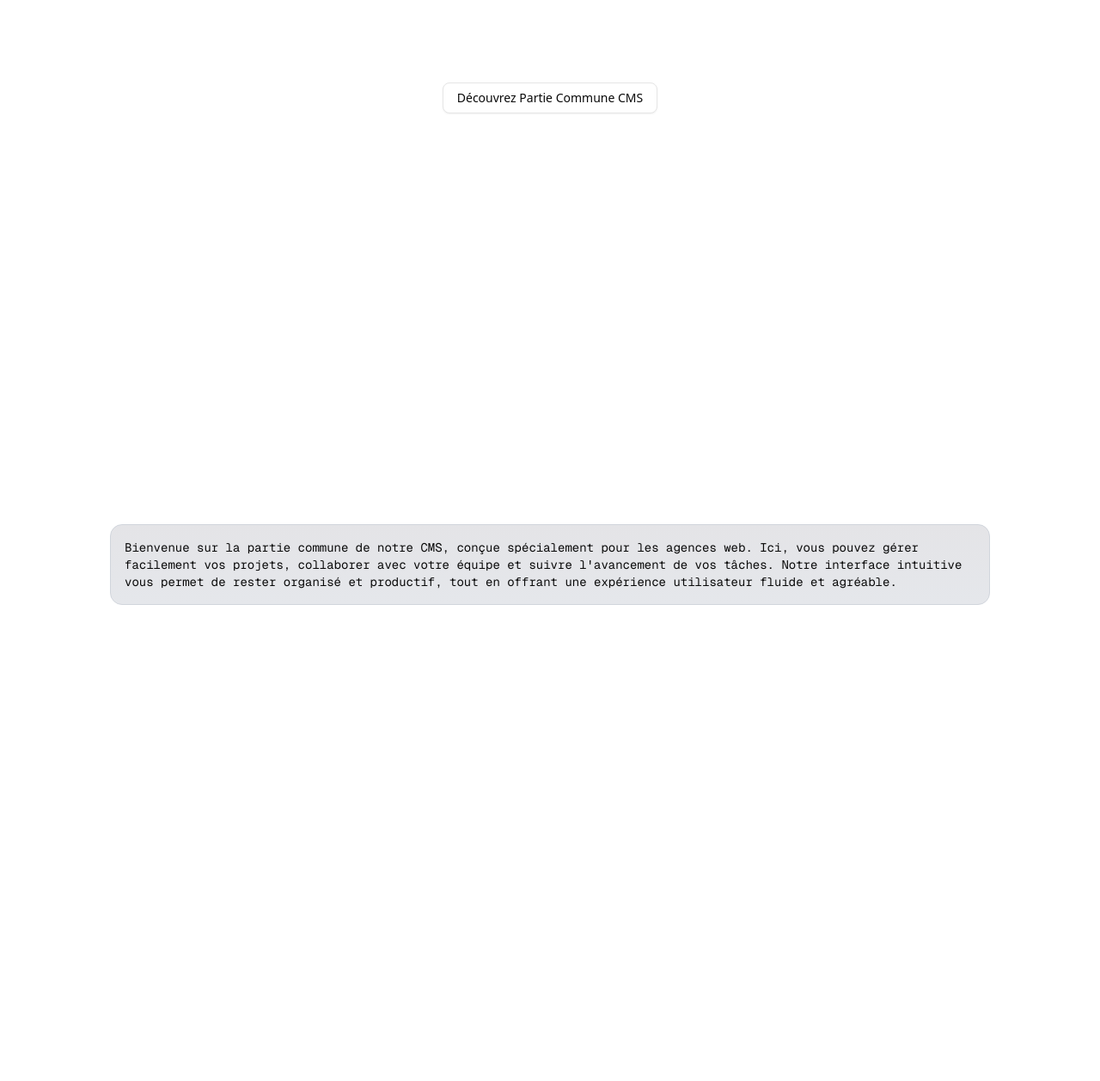
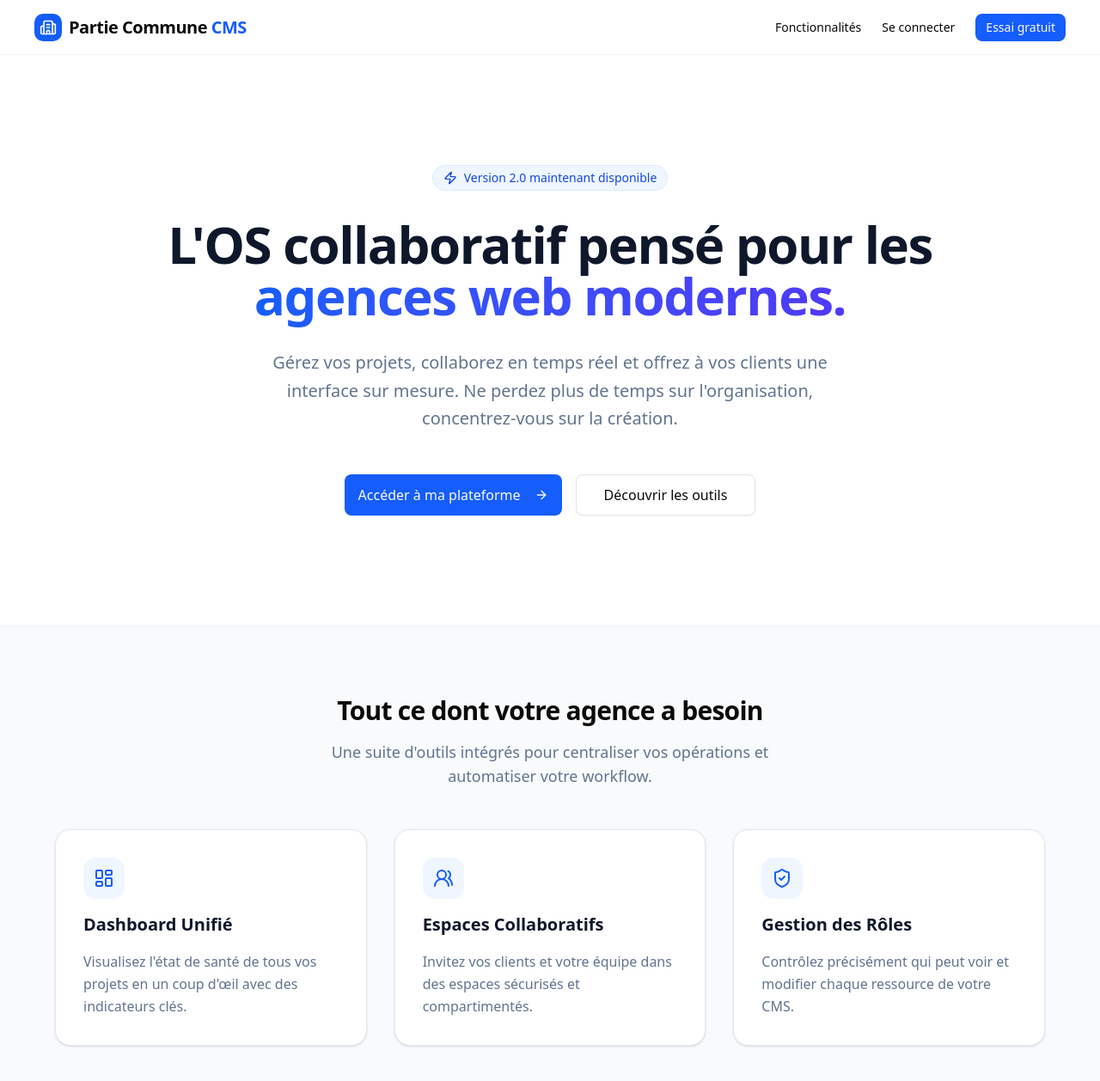
Before and after one commit to AlexandreHoumeau/la-partie-commune, a Next.js app: page / in a window 1280 px wide. Shown: the top 1258 px of the page at 86% size. Before the commit the page ends 800 px from the top, so only its background shows below. Built offline with nearby package versions, Linux system fonts and the light colour scheme.

Commit message:
Added a landing page

```diff
--- a/app/page.tsx
+++ b/app/page.tsx
@@ -1,17 +1,147 @@
 "use client";
+
 import { Button } from "@/components/ui/button";
+import {
+  ArrowRight,
+  LayoutDashboard,
+  Users2,
+  Zap,
+  ShieldCheck,
+  MousePointerClick,
+  Building2
+} from "lucide-react";
+import Link from "next/link";
 
 export default function Home() {
   return (
-    <main className="flex min-h-screen flex-col items-center justify-between p-24">
-      <Button onClick={() => window.open("/app")} variant="outline" className="mb-4">
-        Découvrez Partie Commune CMS
-      </Button>
-      <div className="z-10 w-full max-w-5xl items-center justify-between font-mono text-sm lg:flex">
-        <p className="fixed left-0 top-0 flex w-full justify-center border-b border-gray-300 bg-gradient-to-b from-zinc-200 pb-6 pt-8 backdrop-blur-2xl dark:border-neutral-800 dark:bg-zinc-800/30 dark:from-inherit lg:static lg:w-auto lg:rounded-xl lg:border lg:bg-gray-200 lg:p-4">
-          Bienvenue sur la partie commune de notre CMS, conçue spécialement pour les agences web. Ici, vous pouvez gérer facilement vos projets, collaborer avec votre équipe et suivre l'avancement de vos tâches. Notre interface intuitive vous permet de rester organisé et productif, tout en offrant une expérience utilisateur fluide et agréable.
-        </p>
-      </div>
-    </main>
+    <div className="flex flex-col min-h-screen bg-white">
+      {/* --- NAVIGATION --- */}
+      <header className="px-6 lg:px-10 h-16 flex items-center border-b border-slate-100 sticky top-0 bg-white/80 backdrop-blur-md z-50">
+        <Link href="/" className="flex items-center gap-2 font-bold text-xl tracking-tight">
+          <div className="bg-blue-600 p-1.5 rounded-lg">
+            <Building2 className="w-5 h-5 text-white" />
+          </div>
+          <span>Partie Commune <span className="text-blue-600">CMS</span></span>
+        </Link>
+        <nav className="ml-auto flex gap-4 sm:gap-6 items-center">
+          <Link className="text-sm font-medium hover:text-blue-600 transition-colors hidden md:block" href="#features">
+            Fonctionnalités
+          </Link>
+          <Link className="text-sm font-medium hover:text-blue-600 transition-colors" href="/auth/login">
+            Se connecter
+          </Link>
+          <Button asChild size="sm" className="bg-blue-600 hover:bg-blue-700">
+            <Link href="/auth/signup">Essai gratuit</Link>
+          </Button>
+        </nav>
+      </header>
+
+      <main className="flex-1">
+        {/* --- HERO SECTION --- */}
+        <section className="py-20 lg:py-32 px-6">
+          <div className="max-w-5xl mx-auto text-center space-y-8">
+            <div className="inline-flex items-center rounded-full border border-blue-100 bg-blue-50 px-3 py-1 text-sm font-medium text-blue-700">
+              <Zap className="mr-2 h-4 w-4" />
+              <span>Version 2.0 maintenant disponible</span>
+            </div>
+            <h1 className="text-4xl md:text-6xl font-extrabold tracking-tight text-slate-900">
+              L'OS collaboratif pensé pour les <br className="hidden md:block" />
+              <span className="text-transparent bg-clip-text bg-gradient-to-r from-blue-600 to-indigo-600">
+                agences web modernes.
+              </span>
+            </h1>
+            <p className="max-w-[700px] mx-auto text-slate-500 md:text-xl leading-relaxed">
+              Gérez vos projets, collaborez en temps réel et offrez à vos clients
+              une interface sur mesure. Ne perdez plus de temps sur l'organisation,
+              concentrez-vous sur la création.
+            </p>
+            <div className="flex flex-col sm:flex-row gap-4 justify-center pt-4">
+              <Button size="lg" className="h-12 px-8 bg-blue-600 hover:bg-blue-700 text-base" asChild>
+                <Link href="/app">
+                  Accéder à ma plateforme <ArrowRight className="ml-2 h-4 w-4" />
+                </Link>
+              </Button>
+              <Button size="lg" variant="outline" className="h-12 px-8 text-base" asChild>
+                <Link href="#features">Découvrir les outils</Link>
+              </Button>
+            </div>
+          </div>
+        </section>
+
+        {/* --- FEATURES GRID --- */}
+        <section id="features" className="py-20 bg-slate-50 border-y border-slate-100 px-6">
+          <div className="max-w-6xl mx-auto space-y-12">
+            <div className="text-center space-y-4">
+              <h2 className="text-3xl font-bold tracking-tight">Tout ce dont votre agence a besoin</h2>
+              <p className="text-slate-500 max-w-[600px] mx-auto text-lg">
+                Une suite d'outils intégrés pour centraliser vos opérations et automatiser votre workflow.
+              </p>
+            </div>
+            <div className="grid grid-cols-1 md:grid-cols-3 gap-8">
+              <FeatureCard
+                icon={<LayoutDashboard className="w-6 h-6 text-blue-600" />}
+                title="Dashboard Unifié"
+                description="Visualisez l'état de santé de tous vos projets en un coup d'œil avec des indicateurs clés."
+              />
+              <FeatureCard
+                icon={<Users2 className="w-6 h-6 text-blue-600" />}
+                title="Espaces Collaboratifs"
+                description="Invitez vos clients et votre équipe dans des espaces sécurisés et compartimentés."
+              />
+              <FeatureCard
+                icon={<ShieldCheck className="w-6 h-6 text-blue-600" />}
+                title="Gestion des Rôles"
+                description="Contrôlez précisément qui peut voir et modifier chaque ressource de votre CMS."
+              />
+            </div>
+          </div>
+        </section>
+
+        {/* --- CTA SECTION --- */}
+        <section className="py-20 px-6">
+          <div className="max-w-4xl mx-auto bg-slate-900 rounded-3xl p-8 md:p-16 text-center space-y-8 relative overflow-hidden">
+            <div className="absolute top-0 right-0 -translate-y-1/2 translate-x-1/2 w-64 h-64 bg-blue-500/10 rounded-full blur-3xl" />
+            <h2 className="text-3xl md:text-4xl font-bold text-white relative z-10">
+              Prêt à transformer votre productivité ?
+            </h2>
+            <p className="text-slate-400 text-lg relative z-10">
+              Rejoignez les dizaines d'agences qui font confiance à Partie Commune CMS
+              pour propulser leurs projets.
+            </p>
+            <div className="relative z-10">
+              <Button size="lg" className="bg-white text-slate-900 hover:bg-slate-100 px-10" asChild>
+                <Link href="/auth/signup">Démarrer maintenant</Link>
+              </Button>
+            </div>
+          </div>
+        </section>
+      </main>
+
+      {/* --- FOOTER --- */}
+      <footer className="py-12 border-t border-slate-100 px-6">
+        <div className="max-w-6xl mx-auto flex flex-col md:flex-row justify-between items-center gap-6 text-sm text-slate-500">
+          <p>© 2026 Partie Commune CMS. Tous droits réservés.</p>
+          <div className="flex gap-8">
+            <Link href="#" className="hover:text-blue-600">Confidentialité</Link>
+            <Link href="#" className="hover:text-blue-600">Support</Link>
+            <Link href="#" className="hover:text-blue-600">Documentation</Link>
+          </div>
+        </div>
+      </footer>
+    </div>
   );
 }
+
+function FeatureCard({ icon, title, description }: { icon: React.ReactNode, title: string, description: string }) {
+  return (
+    <div className="bg-white p-8 rounded-2xl border border-slate-200 shadow-sm hover:shadow-md transition-shadow space-y-4 group">
+      <div className="w-12 h-12 rounded-xl bg-blue-50 flex items-center justify-center group-hover:bg-blue-600 group-hover:text-white transition-colors">
+        {icon}
+      </div>
+      <h3 className="text-xl font-bold text-slate-900">{title}</h3>
+      <p className="text-slate-500 leading-relaxed">
+        {description}
+      </p>
+    </div>
+  );
+}
```
